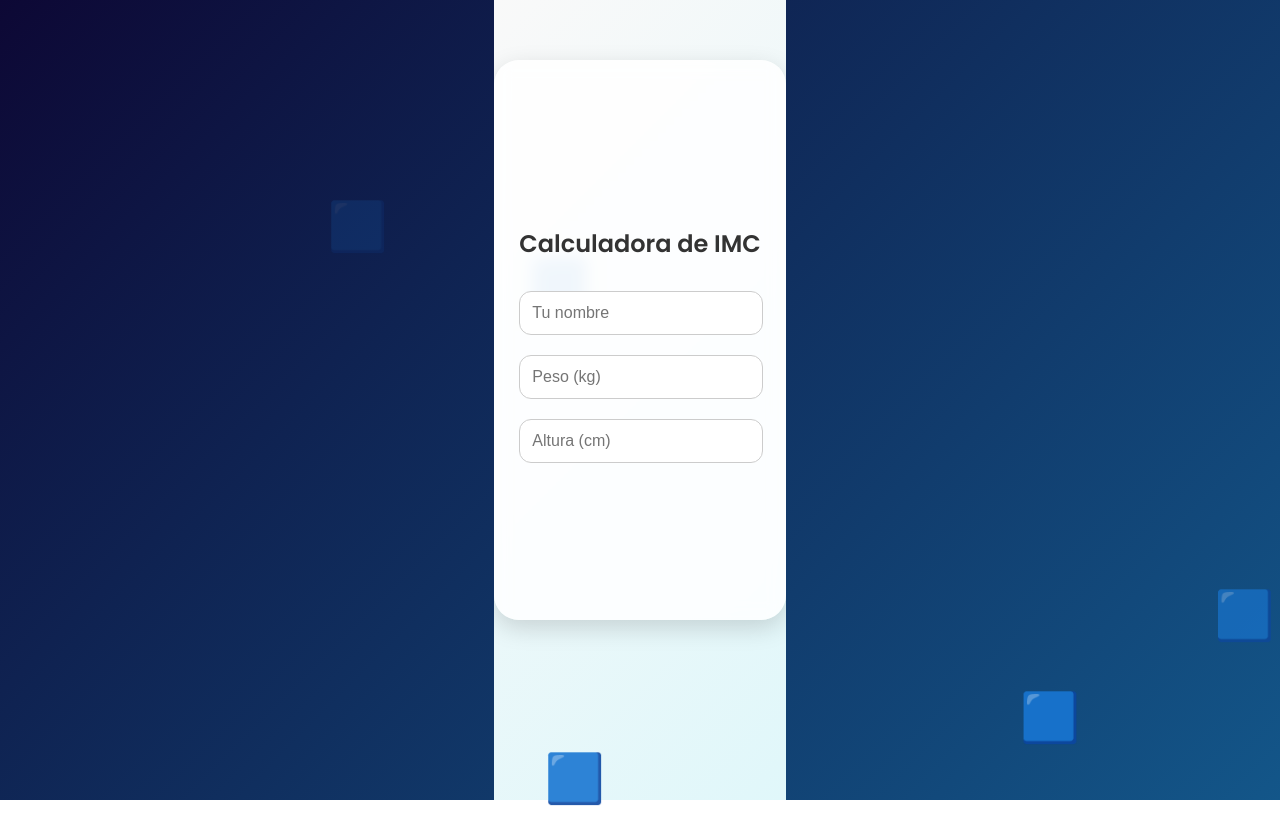
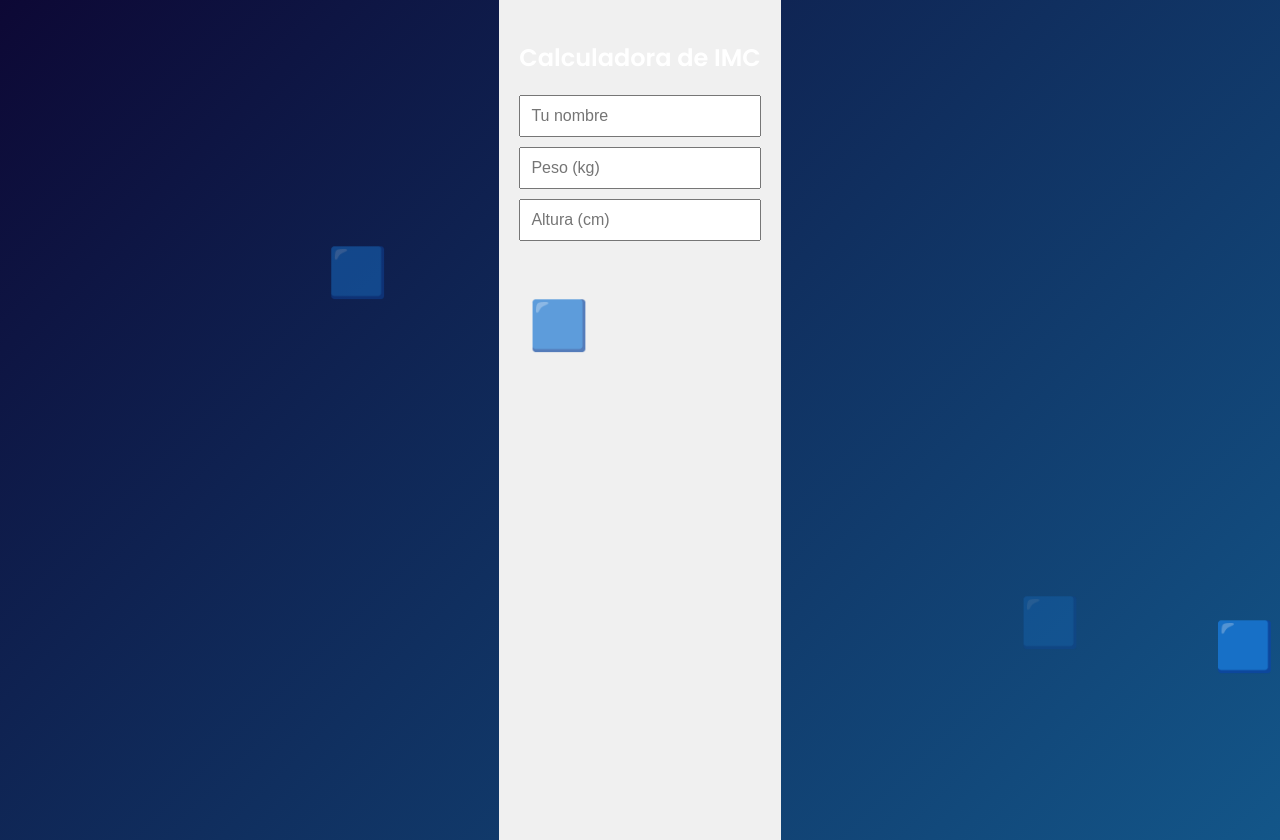
Before and after one commit to Jimena-Romero/calculadora_imc, a React (Vite) app: page / in a window 1280 px wide. Before the commit the page ends 800 px from the top, so only its background shows below. Built offline with nearby package versions, Linux system fonts and the light colour scheme.

Commit message:
correcion de formulario

```diff
--- a/src/components/IMCForm.tsx
+++ b/src/components/IMCForm.tsx
@@ -26,7 +26,7 @@ const FloatingEmojis = ({ emoji }: { emoji: string }) => {
           y: Math.random() * window.innerHeight,
         },
       ]);
-    }, 1500);
+    }, 1200); // velocidad de aparición
 
     return () => clearInterval(interval);
   }, []);
@@ -80,36 +80,18 @@ const IMCForm: React.FC = () => {
   return (
     <div
       style={{
+        padding: "20px",
+        textAlign: "center",
         position: "relative",
         minHeight: "100vh",
         overflow: "hidden",
-        background: "linear-gradient(135deg, #f9f9f9, #e0f7fa)",
+        backgroundColor: "#f0f0f0",
       }}
     >
       <FloatingEmojis emoji={categoria ? emojisMap[categoria] : "🟦"} />
 
-      <div
-        style={{
-          position: "relative",
-          zIndex: 1,
-          maxWidth: "360px",
-          margin: "60px auto",
-          padding: "30px 25px",
-          height: "500px", // 👈 altura fija para que no cambie al calcular
-          backgroundColor: "rgba(255, 255, 255, 0.85)",
-          borderRadius: "25px",
-          boxShadow: "0 8px 25px rgba(0,0,0,0.15)",
-          backdropFilter: "blur(8px)",
-          textAlign: "center",
-          display: "flex",
-          flexDirection: "column",
-          justifyContent: "center", // 👈 centra todo verticalmente
-        }}
-      >
-        <h2 style={{ marginBottom: "20px", fontWeight: "600", color: "#333" }}>
-          Calculadora de IMC
-        </h2>
-
+      {/* Formulario sin marco */}
+      <h2>Calculadora de IMC</h2>
       <input
         type="text"
         placeholder="Tu nombre"
@@ -118,12 +100,9 @@ const IMCForm: React.FC = () => {
         style={{
           display: "block",
           margin: "10px auto",
-            padding: "12px",
+          padding: "10px",
           width: "90%",
           fontSize: "1rem",
-            borderRadius: "12px",
-            border: "1px solid #ccc",
-            outline: "none",
         }}
       />
       <input
@@ -134,12 +113,9 @@ const IMCForm: React.FC = () => {
         style={{
           display: "block",
           margin: "10px auto",
-            padding: "12px",
+          padding: "10px",
           width: "90%",
           fontSize: "1rem",
-            borderRadius: "12px",
-            border: "1px solid #ccc",
-            outline: "none",
         }}
       />
       <input
@@ -150,17 +126,14 @@ const IMCForm: React.FC = () => {
         style={{
           display: "block",
           margin: "10px auto",
-            padding: "12px",
+          padding: "10px",
           width: "90%",
           fontSize: "1rem",
-            borderRadius: "12px",
-            border: "1px solid #ccc",
-            outline: "none",
         }}
       />
 
       {imc && categoria && (
-          <div style={{ marginTop: "20px", fontSize: "1.2rem", color: "#222" }}>
+        <div style={{ marginTop: "20px", fontSize: "1.2rem" }}>
           <p>
             Hola <strong>{nombre || "usuario"}</strong>!! Tu IMC es{" "}
             <strong>{imc.toFixed(2)}</strong> →{" "}
@@ -169,7 +142,6 @@ const IMCForm: React.FC = () => {
         </div>
       )}
     </div>
-    </div>
   );
 };
 
```
Lines whose indentation alone changed are shown as unchanged.
